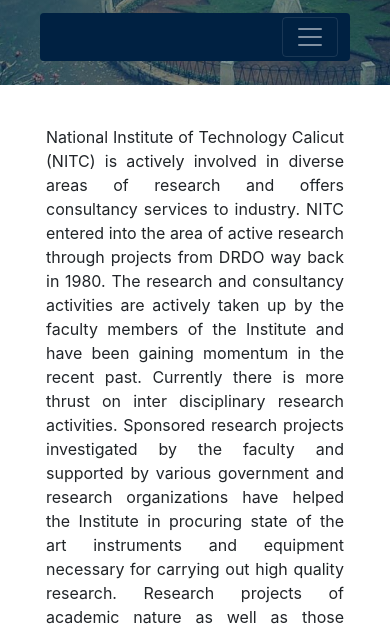
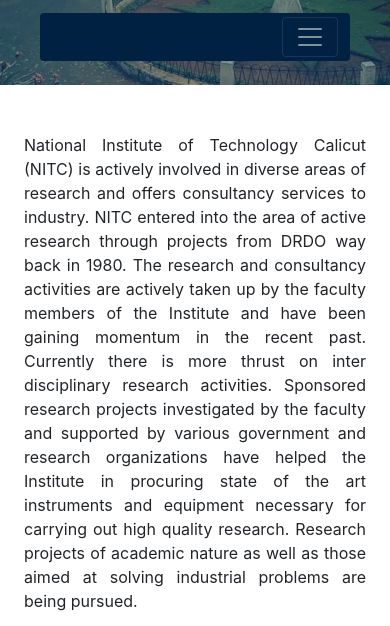
Before and after one commit to RA251995/NITC-RnC, a plain HTML site: page index.html in a window 390 px wide. Shown: the part 147-773 px from the top of the page. Drawn offline with Linux system fonts and the light colour scheme.

Commit message:
Mobile view enhancement

```diff
--- a/index.html
+++ b/index.html
@@ -4,6 +4,7 @@
         <!-- Required meta tags -->
         <meta charset="utf-8">
         <meta name="viewport" content="width=device-width, initial-scale=1, shrink-to-fit=no">
+        <meta name="theme-color" content="#002c5a">
 
         <!-- Favicon -->
         <link rel="icon" type="image/png" href="img/nitc-logo-favicon.png">
@@ -39,8 +40,8 @@
         </header>
 
         <div id="content">
-            <div class="container">
-                <div class="row m-3">
+            <div class="container p-4">
+                <div class="row">
                     <main class="col-md-8 my-4">
                         <p class="text-justify">National Institute of Technology Calicut (NITC) is actively involved in diverse areas of research and offers consultancy services to industry. NITC entered into the area of active research through projects from DRDO way back in 1980. The research and consultancy activities are actively taken up by the faculty members of the Institute and have been gaining momentum in the recent past. Currently there is more thrust on inter disciplinary research activities. Sponsored research projects investigated by the faculty and supported by various government and research organizations have helped the Institute in procuring state of the art instruments and equipment necessary for carrying out high quality research. Research projects of academic nature as well as those aimed at solving industrial problems are being pursued.</p>
                         <p class="text-justify">The Office of the Dean-Research and Consultancy facilitates and coordinates all research and development activities of the Institute. The communication and coordination work, compilation and dissemination of scientific and technical information, registration for patent of products etc. are looked after by this Office.</p>
```
Also changed, not shown: contact.html (+3 -2 lines), fellowships.html (+1 -0 lines), funding-agencies.html (+1 -0 lines), outreach.html (+1 -0 lines), projects.html (+1 -0 lines), rnc-units.html (+1 -0 lines).
